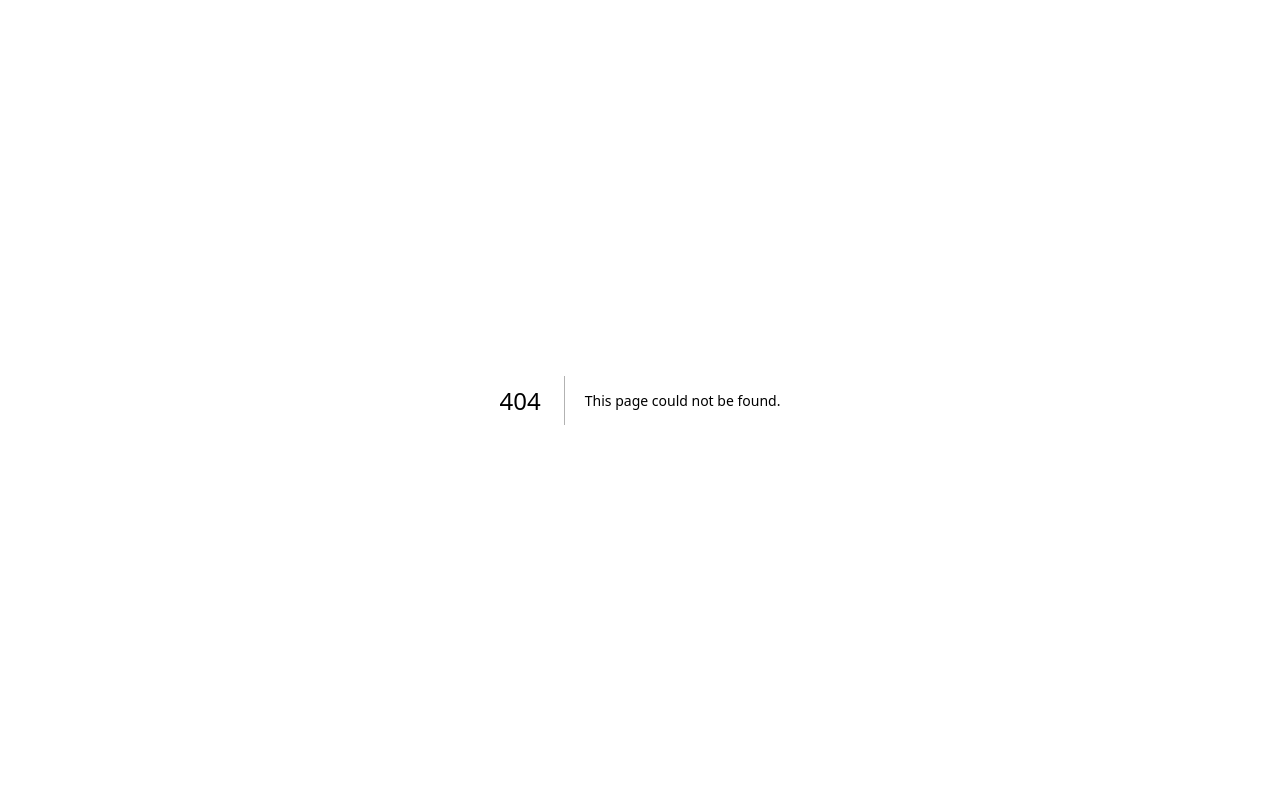
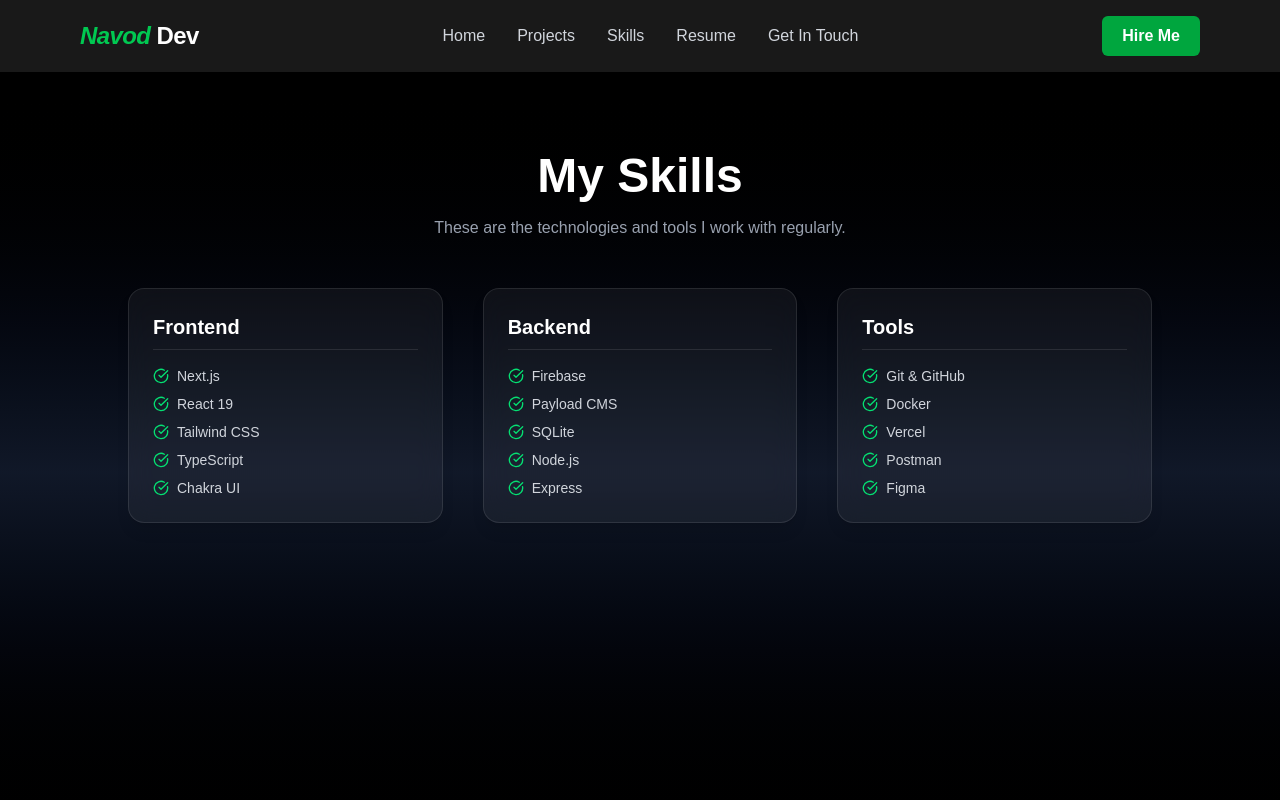
Before and after one commit to NavodWijesooriya/navod-port-folio, a Next.js app: page /skills in a window 1280 px wide. Before the commit this address had no page. Shown: the top 800 px of the page. Built offline with nearby package versions, Linux system fonts and the light colour scheme.

Commit message:
add skill page

```diff
--- /dev/null
+++ b/src/app/skills/page.tsx
@@ -0,0 +1,15 @@
+import Skills from '@/components/skills/Skills';
+import Navbar from '@/components/Navbar';
+import Footer from '@/components/Footer';
+
+const page = () => {
+    return (
+        <div>
+            <Navbar />
+            <Skills />
+            <Footer />
+        </div>
+    )
+}
+
+export default page;
--- /dev/null
+++ b/src/components/skills/Skills.tsx
@@ -0,0 +1,46 @@
+'use client';
+
+import React from 'react';
+import { CheckCircleIcon } from 'lucide-react'; // optional: for skill icons
+
+const skills = {
+  frontend: ['Next.js', 'React 19', 'Tailwind CSS', 'TypeScript', 'Chakra UI'],
+  backend: ['Firebase', 'Payload CMS', 'SQLite', 'Node.js', 'Express'],
+  tools: ['Git & GitHub', 'Docker', 'Vercel', 'Postman', 'Figma'],
+};
+
+const SkillsPage = () => {
+  return (
+    <section className="min-h-screen bg-gradient-to-b from-black via-gray-900 to-black text-white px-6 md:px-12 lg:px-24 py-20">
+      <div className="max-w-5xl mx-auto text-center">
+        <h1 className="text-4xl md:text-5xl font-bold mb-4">My Skills</h1>
+        <p className="text-gray-400 mb-12 max-w-xl mx-auto">
+          These are the technologies and tools I work with regularly.
+        </p>
+
+        <div className="grid md:grid-cols-3 gap-10 text-left">
+          {Object.entries(skills).map(([category, items]) => (
+            <div
+              key={category}
+              className="bg-white/5 backdrop-blur-md border border-white/10 rounded-2xl p-6 shadow-lg hover:shadow-xl transition duration-300"
+            >
+              <h2 className="text-xl font-semibold capitalize mb-4 border-b border-white/10 pb-2">
+                {category}
+              </h2>
+              <ul className="space-y-2 text-gray-300 text-sm">
+                {items.map((skill) => (
+                  <li key={skill} className="flex items-center gap-2">
+                    <CheckCircleIcon size={16} className="text-green-400" />
+                    {skill}
+                  </li>
+                ))}
+              </ul>
+            </div>
+          ))}
+        </div>
+      </div>
+    </section>
+  );
+};
+
+export default SkillsPage;
```
